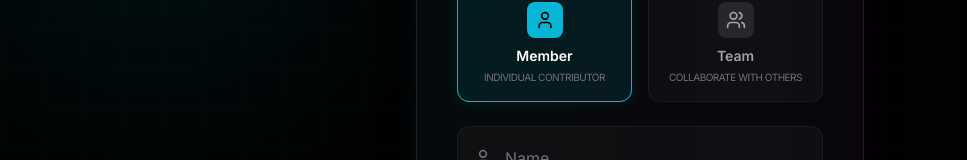
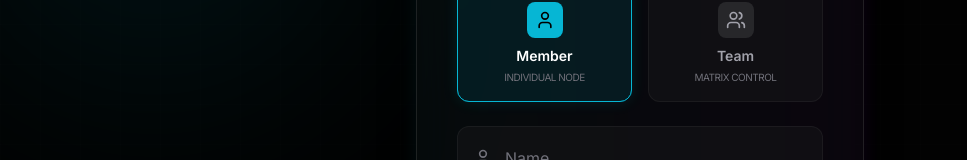
Before and after one commit to dbpragya/AI-Agent, a React (Vite) app in the folder client/: page /signup in a window 1280 px wide. Shown: the part 176-336 px from the top of the page, without its empty margins (0-967 px from the left). Built offline with nearby package versions, Linux system fonts and the light colour scheme.

Commit message:
auth changes

```diff
--- a/client/src/components/auth/RoleSwitcher.jsx
+++ b/client/src/components/auth/RoleSwitcher.jsx
@@ -5,15 +5,15 @@ import { Users, User } from 'lucide-react';
 const RoleSwitcher = ({ selectedRole, onRoleChange }) => {
   const roles = [
     {
-      id: 'member',
+      id: 'user',
       title: 'Member',
-      description: 'Individual contributor',
+      description: 'Individual Node',
       icon: User,
     },
     {
-      id: 'team',
+      id: 'admin',
       title: 'Team',
-      description: 'Collaborate with others',
+      description: 'Matrix Control',
       icon: Users,
     },
   ];
--- a/client/src/hooks/useAuth.js
+++ b/client/src/hooks/useAuth.js
@@ -6,7 +6,7 @@ export const useAuth = () => {
     name: '',
     email: 'user@gmail.com',
     password: '123456',
-    role: 'member', // default role for internal state
+    role: 'user', // default role: 'user' (Member)
   });
   const [loading, setLoading] = useState(false);
   const [error, setError] = useState(null);
@@ -29,9 +29,9 @@ export const useAuth = () => {
       const response = await loginUser({
         email: formData.email,
         password: formData.password,
+        role: formData.role, // Pass selected role to login
       });
       console.log('Login successful:', response);
-      // You might want to store tokens/user info here (localStorage, state, etc.)
       return true;
     } catch (err) {
       console.error('Login error:', err);
@@ -46,12 +46,6 @@ export const useAuth = () => {
   const signup = async (e) => {
     if (e && e.preventDefault) e.preventDefault();
 
-    // Check if role is "team"
-    if (formData.role === 'team') {
-      setError('This section is under working');
-      return false;
-    }
-
     setLoading(true);
     setError(null);
 
@@ -60,7 +54,7 @@ export const useAuth = () => {
         name: formData.name,
         email: formData.email,
         password: formData.password,
-        role: 'user', // Always pass "user" for member signup
+        role: formData.role, // Pass matching API role (user/admin)
       });
       console.log('Signup successful:', response);
       return true;
--- a/client/src/pages/DashboardPage.jsx
+++ b/client/src/pages/DashboardPage.jsx
@@ -35,8 +35,6 @@ const DashboardPage = () => {
             id: item.id,
             name: item.projectName || 'Untitled Project',
             story: item.description || '',
-            summary: item.summary || '',
-            features: item.features || '',
             fileUrl: item.file,
             updatedAt: new Date(item.createdAt).toLocaleDateString([], {
               month: 'short',
--- a/client/src/pages/auth/LoginPage.jsx
+++ b/client/src/pages/auth/LoginPage.jsx
@@ -55,6 +55,13 @@ const LoginPage = () => {
           <ScanningLogo />
 
           <form onSubmit={handleSubmit}>
+            <div className="mb-6">
+              <RoleSwitcher
+                selectedRole={formData.role}
+                onRoleChange={handleRoleChange}
+              />
+            </div>
+
             <InputField
               id="email"
               label="Email"
```
